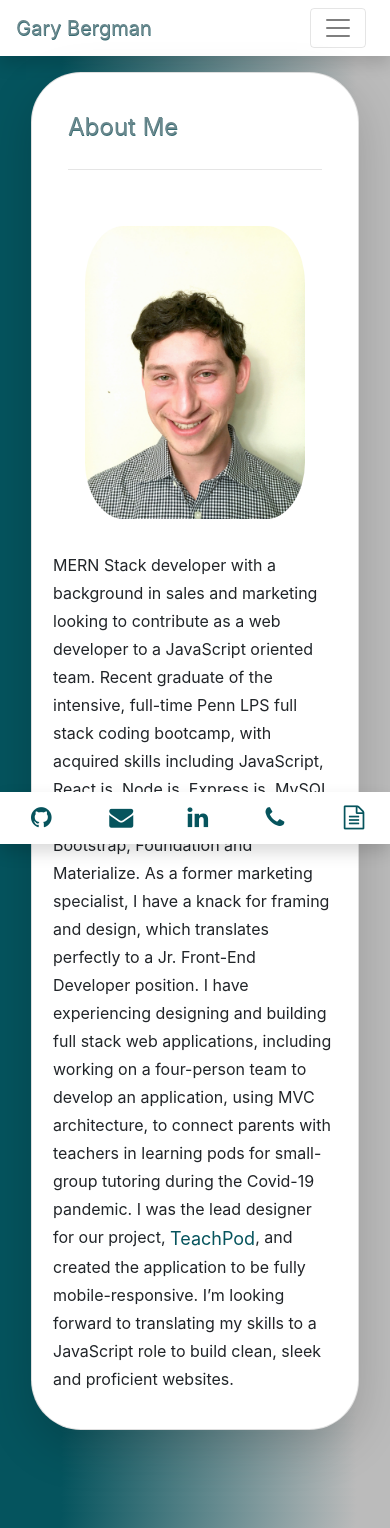
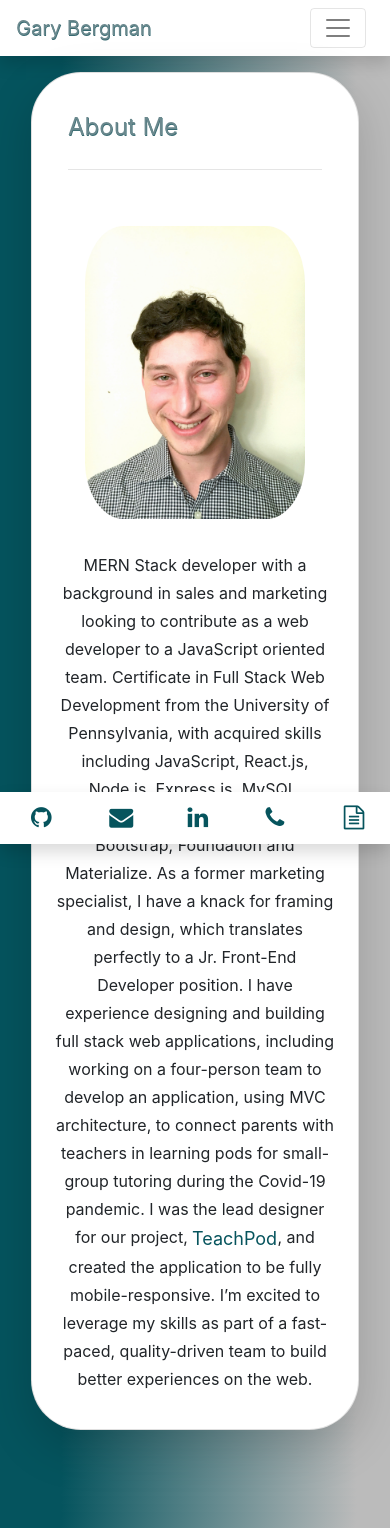
Before and after one commit to Gary-Bergman/React-Portfolio, a React (Create React App) app in the folder client/: page /about in a window 390 px wide. Built offline with nearby package versions, Linux system fonts and the light colour scheme.

Commit message:
Updated About page brand statement and breakpoint for text alignement in media query

```diff
--- a/client/src/components/pages/About.js
+++ b/client/src/components/pages/About.js
@@ -19,7 +19,9 @@ function About() {
                   className="col-sm-12 col-md-6 col-lg-4 img-fluid float-left mr-5"
                   src="../assets/images/headshot.jpg" alt="Headshot" />
                 <div className="aboutText">
-                  MERN Stack developer with a background in sales and marketing looking to contribute as a web developer to a JavaScript oriented team. Recent graduate of the intensive, full-time Penn LPS full stack coding bootcamp, with acquired skills including JavaScript, React.js, Node.js, Express.js, MySQL, MongoDB, HTML, CSS, jQuery, Bootstrap, Foundation and Materialize. As a former marketing specialist, I have a knack for framing and design, which translates perfectly to a Jr. Front-End Developer position. I have experiencing designing and building full stack web applications, including working on a four-person team to develop an application, using MVC architecture, to connect parents with teachers in learning pods for small-group tutoring during the Covid-19 pandemic. I was the lead designer for our project, <a className="teachPod" href="https://teach-pod-great.herokuapp.com/" target="_blank">TeachPod</a>, and created the application to be fully mobile-responsive. I’m looking forward to translating my skills to a JavaScript role to build clean, sleek and proficient websites.
+
+                MERN Stack developer with a background in sales and marketing looking to contribute as a web developer to a JavaScript oriented team. Certificate in Full Stack Web Development from the University of Pennsylvania, with acquired skills including JavaScript, React.js, Node.js, Express.js, MySQL, MongoDB, HTML, CSS, jQuery, Bootstrap, Foundation and Materialize. As a former marketing specialist, I have a knack for framing and design, which translates perfectly to a Jr. Front-End Developer position. I have experience designing and building full stack web applications, including working on a four-person team to develop an application, using MVC architecture, to connect parents with teachers in learning pods for small-group tutoring during the Covid-19 pandemic. I was the lead designer for our project, <a className="teachPod" href="https://teach-pod-great.herokuapp.com/" target="_blank">TeachPod</a>, and created the application to be fully mobile-responsive. I’m excited to leverage my skills as part of a fast-paced, quality-driven team to build better experiences on the web.
+
                   </div>
 
 
--- a/client/src/index.css
+++ b/client/src/index.css
@@ -263,9 +263,15 @@ i:hover {
   .descriptionText{
     height: 50px;
   }
+}
+
+@media only screen and (max-width: 769px) {
+  .aboutText {
+    text-align: center;
+  }
+}
 
 
-}
 
 @media only screen and (max-width: 430px) {
   .nameIntro {
```
